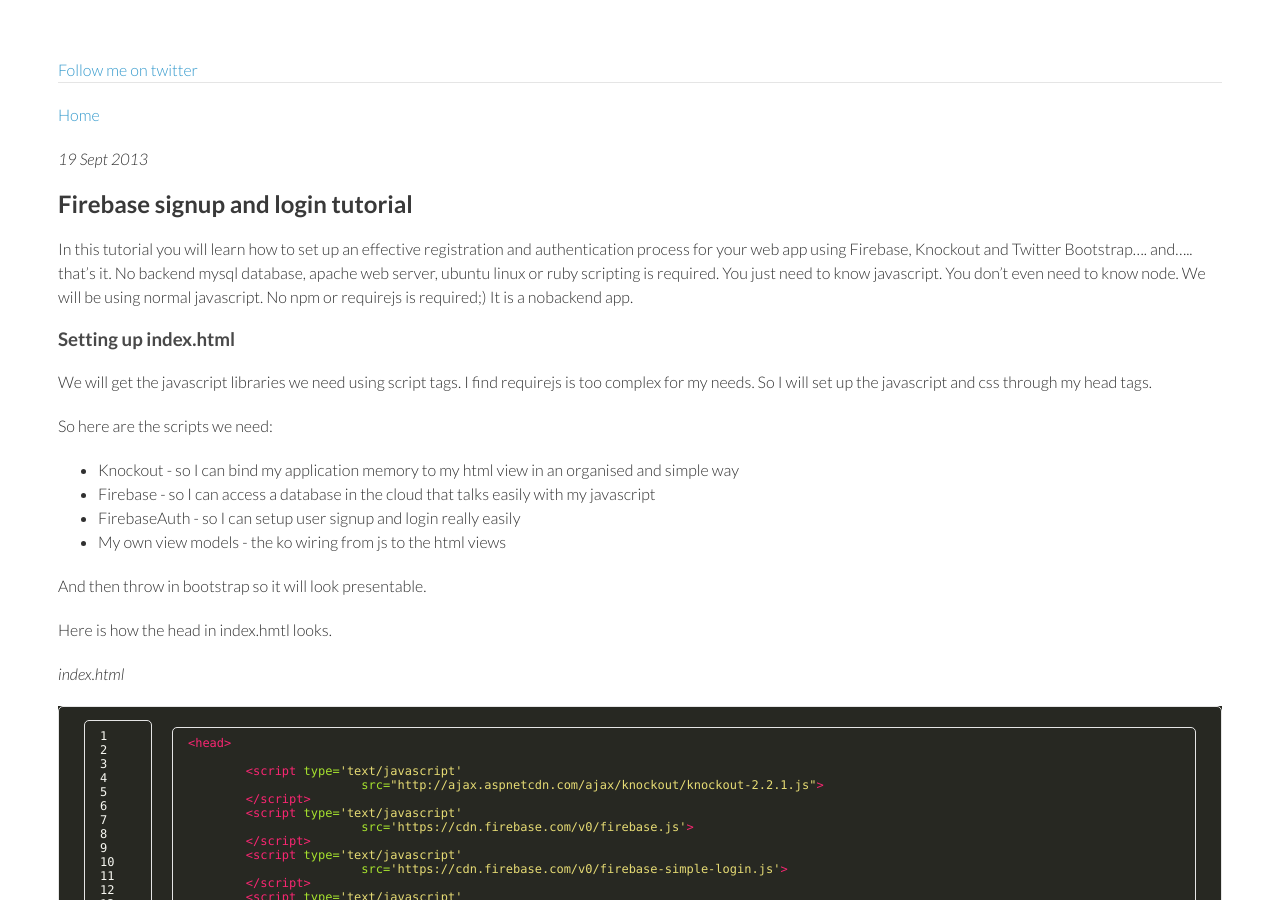
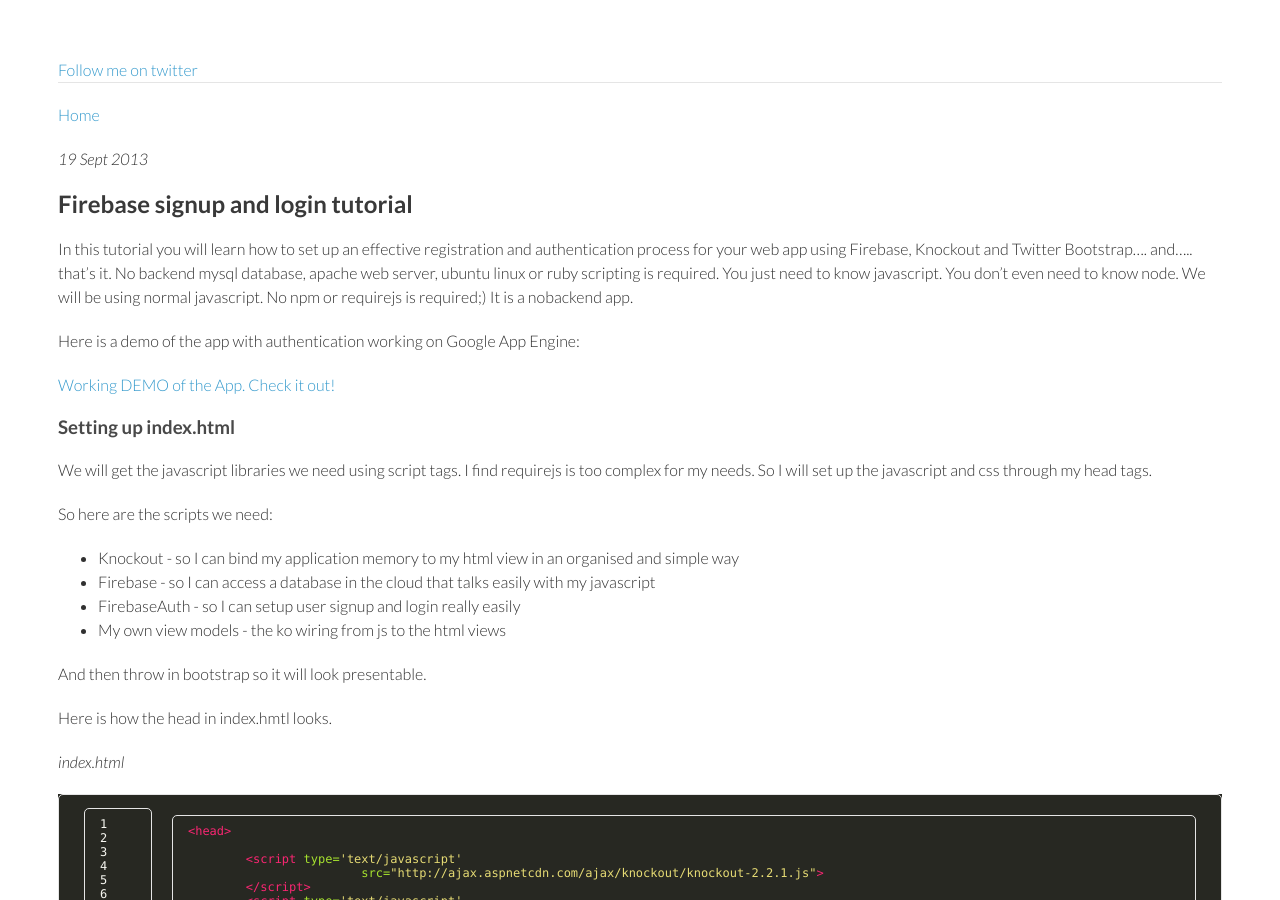
Before and after one commit to nigelkelly/nigelkelly.github.io, a Jekyll site: the page built from super-simple-signup-and-signin-with-firebase-and-knockout.md, in a window 1280 px wide and 900 px high. Built offline with Jekyll 4.4.1, drawn with Linux system fonts in a browser that asks for light colours; Markdown is read by kramdown in place of the engine named in the settings; a script that is not in the unit is left out; comment, search, counter and statistics services are not loaded; some of the changed text lies outside the part shown.

Commit message:
push demo

```diff
--- a/super-simple-signup-and-signin-with-firebase-and-knockout.md
+++ b/super-simple-signup-and-signin-with-firebase-and-knockout.md
@@ -11,6 +11,10 @@
 ## Firebase signup and login tutorial
 
 In this tutorial you will learn how to set up an effective registration and authentication process for your web app using Firebase, Knockout and Twitter Bootstrap.... and..... that's it. No backend mysql database, apache web server, ubuntu linux or ruby scripting is required. You just need to know javascript. You don't even need to know node. We will be using normal javascript. No npm or requirejs is required;) It is a nobackend app.
+
+Here is a demo of the app with authentication working on Google App Engine:
+
+[Working DEMO of the App. Check it out!](https://firebase-signup-signin.appspot.com/)
 
 ### Setting up index.html
 
@@ -221,6 +225,7 @@
 Remember to add this file to the head in your index.html It will be the last file after SignUpViewModel.js Whilst you are here, you may as well create a new javascript file called LoginViewModel.js
 
 ko.applyBindings is called on both view models on initialization so that all our wiring is in place.
+
 *Remember: Remove the ko.applyBindings call in SignUpViewModel.js.*
 
 We now need to edit index.html as follows:
```
Also changed, not shown: other parts of super-simple-signup-and-signin-with-firebase-and-knockout.md (+2 -2 lines).
